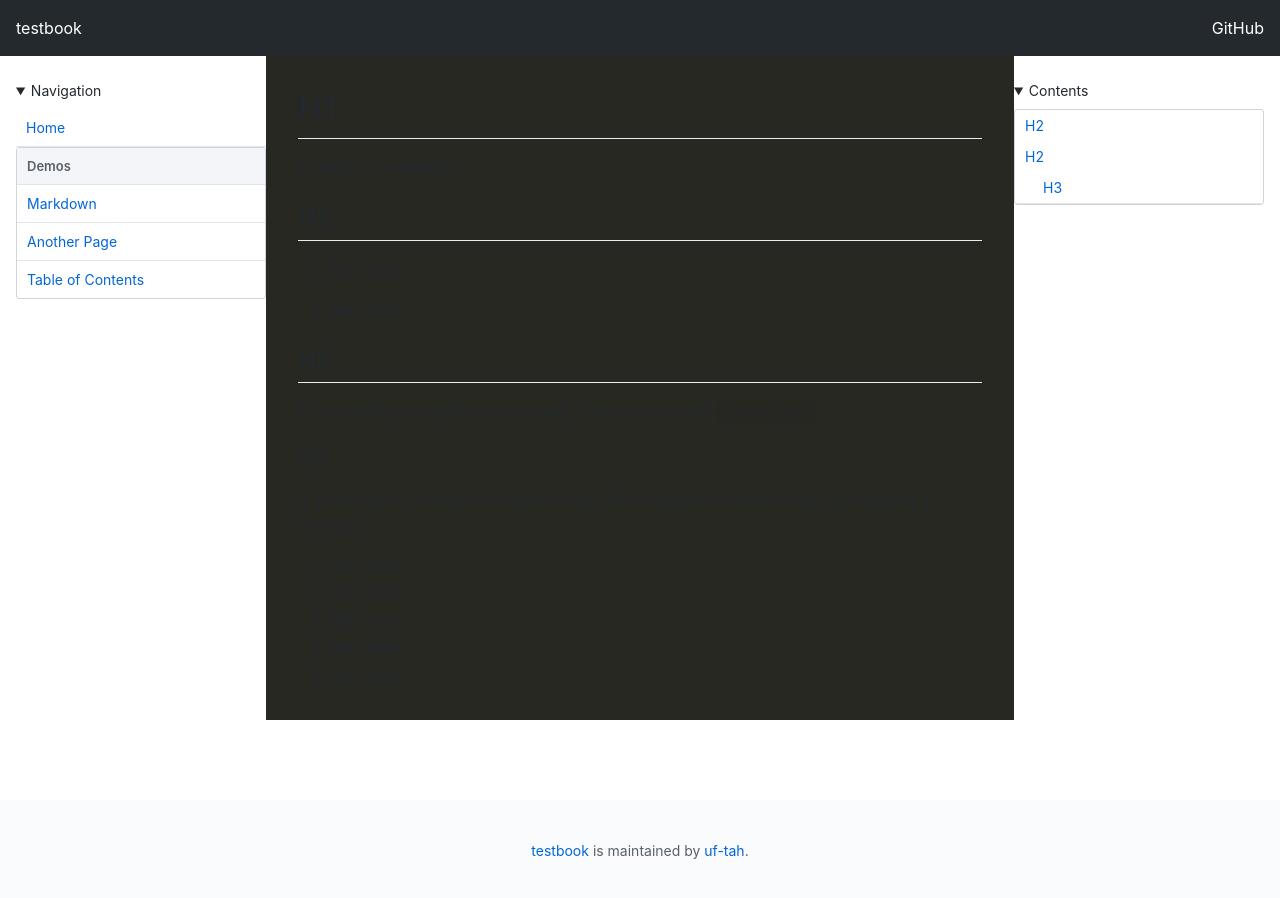
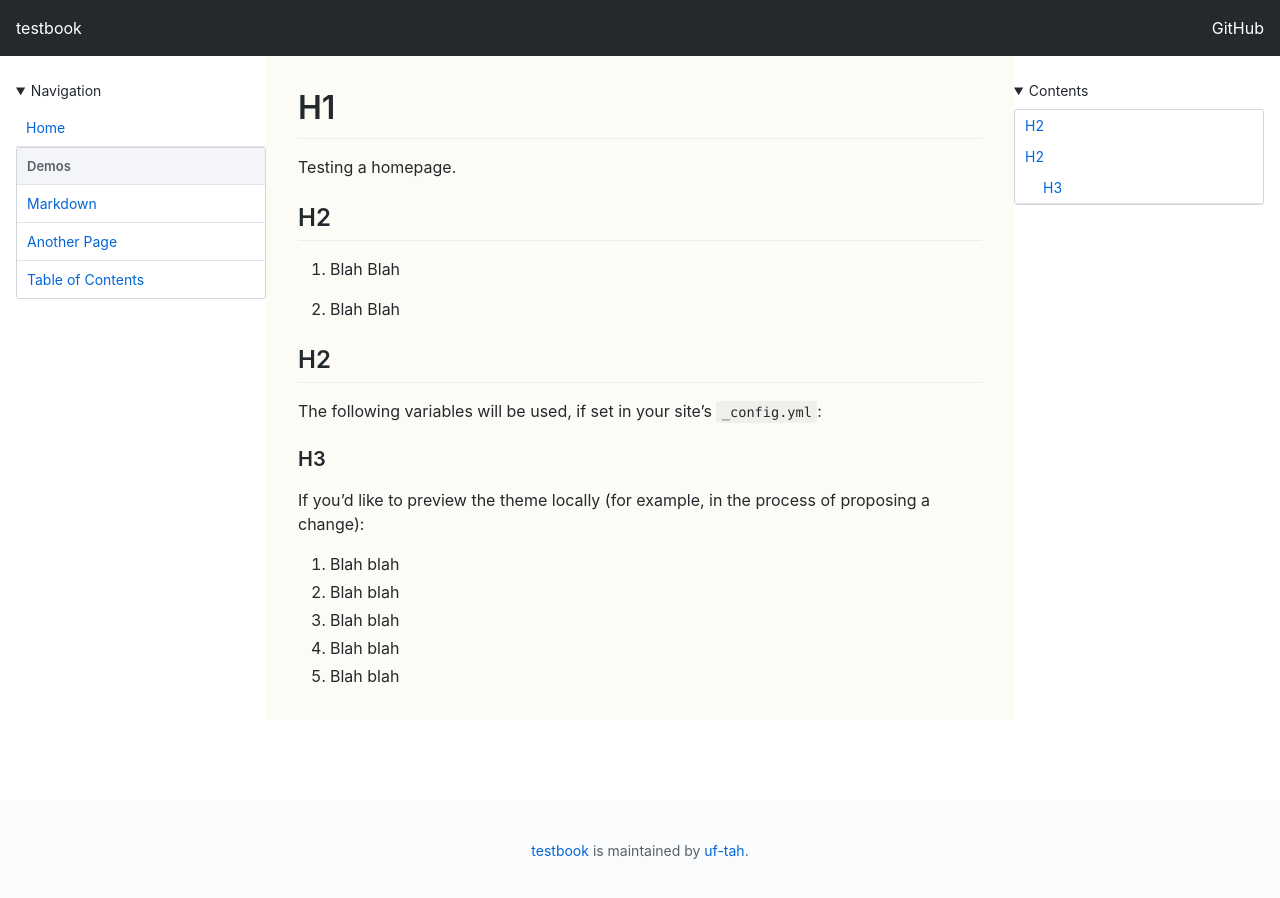
Before and after one commit to uf-tah/testbook, a Jekyll site: the page built from index.md, in a window 1280 px wide. Built offline with Jekyll 4.4.1, drawn with Linux system fonts in a browser that asks for light colours; our own code applies the rules of GitHub Pages for plain Markdown files.

Commit message:
Update custom.css

```diff
--- a/assets/css/custom.css
+++ b/assets/css/custom.css
@@ -1,3 +1,3 @@
 .main-content, .markdown-body {
-  background-color: #272822; /* Replace with your desired color */
+  background-color: #fcfbf5; /* Replace with your desired color */
 }
```
